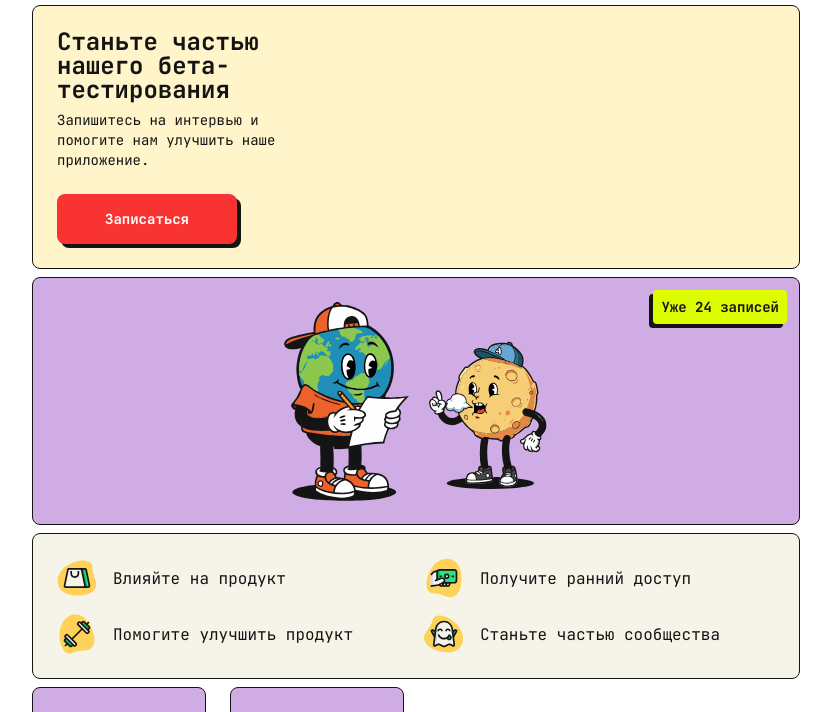
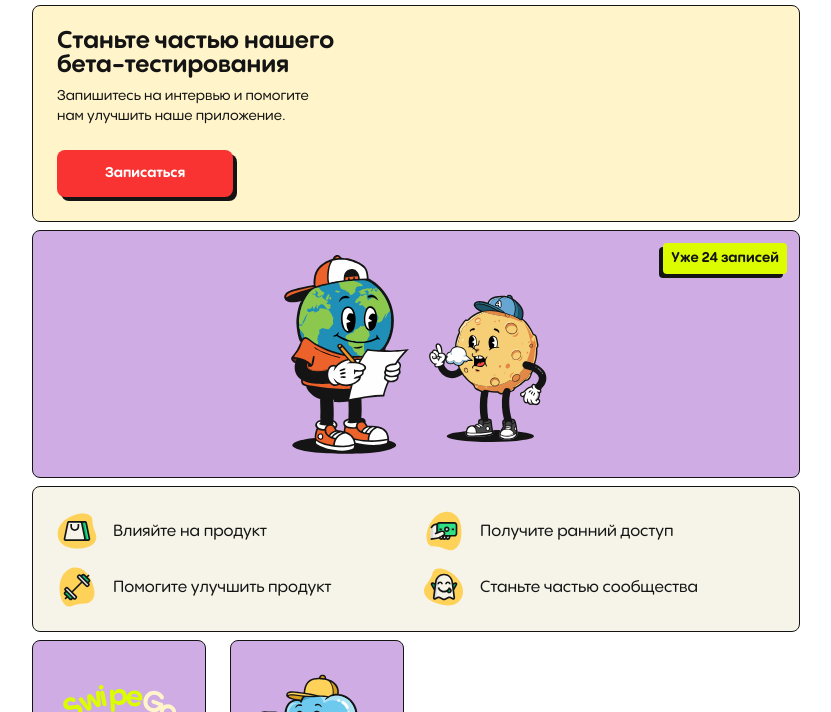
Before and after one commit to Lilolilo-lilo/Interview, a plain HTML site: page index.html in a window 1280 px wide. Shown: the part 125-837 px from the top of the page, without its empty margins (224-1055 px from the left). Drawn offline with Linux system fonts and the light colour scheme.

Commit message:
update fonts

```diff
--- a/styles.css
+++ b/styles.css
@@ -1,40 +1,36 @@
 /* Подключение шрифтов */
 @font-face {
-    font-family: 'JetBrainsMono';
-    src: url('../fonts/JetBrainsMono-Thin.woff2') format('woff2');
-    font-weight: 100;
+    font-family: 'PPPangramSansRounded';
+    src: url('./fonts/PPPangramSansRounded-Light.woff2') format('woff2'),
+         url('./fonts/PPPangramSansRounded-Light.woff') format('woff');
+    font-weight: 300;
     font-style: normal;
     font-display: fallback;
 }
 
 @font-face {
-    font-family: 'JetBrainsMono';
-    src: url('../fonts/JetBrainsMono-Regular.woff2') format('woff2');
-    font-weight: 400;
-    font-style: normal;
-    font-display: fallback;
-}
-
-@font-face {
-    font-family: 'JetBrainsMono';
-    src: url('../fonts/JetBrainsMono-Medium.woff2') format('woff2');
+    font-family: 'PPPangramSansRounded';
+    src: url('./fonts/PPPangramSansRounded-Medium.woff2') format('woff2'),
+         url('./fonts/PPPangramSansRounded-Medium.woff') format('woff');
     font-weight: 500;
     font-style: normal;
     font-display: fallback;
 }
 
 @font-face {
-    font-family: 'JetBrainsMono';
-    src: url('../fonts/JetBrainsMono-Bold.woff2') format('woff2');
-    font-weight: 700;
+    font-family: 'PPPangramSansRounded';
+    src: url('./fonts/PPPangramSansRounded-Semibold.woff2') format('woff2'),
+         url('./fonts/PPPangramSansRounded-Semibold.woff') format('woff');
+    font-weight: 600;
     font-style: normal;
     font-display: fallback;
 }
 
 @font-face {
-    font-family: 'JetBrainsMono';
-    src: url('../fonts/JetBrainsMono-ExtraBold.woff2') format('woff2');
-    font-weight: 800;
+    font-family: 'PPPangramSansRounded';
+    src: url('./fonts/PPPangramSansRounded-Bold.woff2') format('woff2'),
+         url('./fonts/PPPangramSansRounded-Bold.woff') format('woff');
+    font-weight: 700;
     font-style: normal;
     font-display: fallback;
 }
@@ -84,7 +80,7 @@
 }
 
 body {
-    font-family: 'JetBrainsMono', sans-serif;
+    font-family: 'PPPangramSansRounded', sans-serif;
     background-color: var(--primary-bg);
     color: var(--text-color);
     transition: all 0.3s ease;
@@ -126,7 +122,7 @@ body {
     font-weight: 700;
     font-size: 16px;
     color: var(--text-color, #141414);
-    font-family: var(--Fonts-Font, "JetBrainsMono");
+    font-family: var(--Fonts-Font, "PPPangramSansRounded");
     font-style: normal;
     line-height: normal;
     margin-left: 8px;
@@ -175,7 +171,7 @@ body {
     -webkit-transition: .4s;
     transition: .4s;
     border-radius: 50%;
-    background-image: url('../public/icons/sun.svg');
+    background-image: url('./public/icons/sun.svg');
     background-repeat: no-repeat;
     background-position: center;
     background-size: 24px;
@@ -189,7 +185,7 @@ input:checked + .slider:before {
     -webkit-transform: translateX(20px);
     -ms-transform: translateX(20px);
     transform: translateX(20px);
-    background-image: url('../public/icons/moon.svg');
+    background-image: url('./public/icons/moon.svg');
     background-color: transparent;
 }
 
@@ -207,7 +203,7 @@ input:checked + .slider:before {
     font-size: 24px;
     margin-bottom: 8px;
     color: var(--text-color, #141414);
-    font-family: var(--Fonts-Font, "JetBrainsMono");
+    font-family: var(--Fonts-Font, "PPPangramSansRounded");
     line-height: 24px; /* 109.091% */
     text-align: left;
     width: 296px;
@@ -218,7 +214,7 @@ input:checked + .slider:before {
     font-size: 14px;
     margin-bottom: 16px;
     color: var(--text-color, #141414);
-    font-family: var(--Fonts-Font, "JetBrainsMono");
+    font-family: var(--Fonts-Font, "PPPangramSansRounded");
     line-height: 20px; /* 142.857% */
     text-align: left;
     width: 259px;
@@ -240,7 +236,7 @@ input:checked + .slider:before {
     font-size: 14px;
     cursor: pointer;
     transition: all 0.3s ease;
-    font-family: var(--Fonts-Font, "JetBrainsMono");
+    font-family: var(--Fonts-Font, "PPPangramSansRounded");
     line-height: normal;
     box-shadow: 4px 4px 0px 0px var(--border-color, #141414);
     display: flex;
@@ -287,7 +283,7 @@ input:checked + .slider:before {
     background: var(--Colors-Specific, #DCFD00);
     box-shadow: -4px 4px 0px 0px var(--Colors-Border, #141414);
     color: var(--Colors-Text, #141414);
-    font-family: var(--Fonts-Font, "JetBrainsMono");
+    font-family: var(--Fonts-Font, "PPPangramSansRounded");
     font-size: 14px;
     font-weight: 700;
     line-height: normal;
@@ -317,7 +313,7 @@ input:checked + .slider:before {
 
 .benefit-item span {
     color: var(--Colors-Text, #141414);
-    font-family: var(--Fonts-Font, "JetBrainsMono");
+    font-family: var(--Fonts-Font, "PPPangramSansRounded");
     font-size: 16px;
     font-weight: 400;
     line-height: normal;
@@ -378,7 +374,7 @@ input:checked + .slider:before {
 
 .faq-question span {
     color: var(--Colors-Text, #141414);
-    font-family: var(--Fonts-Font, "JetBrainsMono");
+    font-family: var(--Fonts-Font, "PPPangramSansRounded");
     font-size: 16px;
     font-weight: 400;
     line-height: normal;
@@ -390,7 +386,7 @@ input:checked + .slider:before {
 
 .faq-answer p {
     color: var(--Colors-Text-2, #454545);
-    font-family: var(--Fonts-Font, "JetBrainsMono");
+    font-family: var(--Fonts-Font, "PPPangramSansRounded");
     font-size: 14px;
     font-weight: 400;
     line-height: 20px;
@@ -424,7 +420,7 @@ input:checked + .slider:before {
 
 .telegram-link a {
     color: var(--Colors-Text, #141414);
-    font-family: var(--Fonts-Font, "JetBrainsMono");
+    font-family: var(--Fonts-Font, "PPPangramSansRounded");
     font-size: 16px;
     font-weight: 700;
     line-height: normal;
@@ -433,7 +429,7 @@ input:checked + .slider:before {
 
 .telegram-link p {
     color: var(--Colors-Text, #141414);
-    font-family: var(--Fonts-Font, "JetBrainsMono");
+    font-family: var(--Fonts-Font, "PPPangramSansRounded");
     font-size: 14px;
     font-weight: 400;
     line-height: normal;
```
Also changed, not shown: fonts/JetBrainsMono-Bold.woff2 (deleted), fonts/JetBrainsMono-ExtraBold.woff2 (deleted), fonts/JetBrainsMono-Medium.woff2 (deleted), fonts/JetBrainsMono-Regular.woff2 (deleted), fonts/JetBrainsMono-Thin.woff2 (deleted), fonts/PPPangramSansRounded-Bold.woff (added), fonts/PPPangramSansRounded-Bold.woff2 (added), fonts/PPPangramSansRounded-Light.woff (added), fonts/PPPangramSansRounded-Light.woff2 (added), fonts/PPPangramSansRounded-Medium.woff (added), fonts/PPPangramSansRounded-Medium.woff2 (added), fonts/PPPangramSansRounded-Semibold.woff (added), fonts/PPPangramSansRounded-Semibold.woff2 (added).
